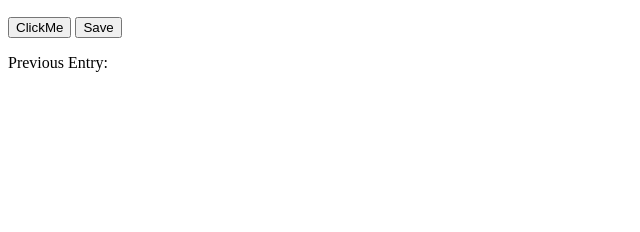
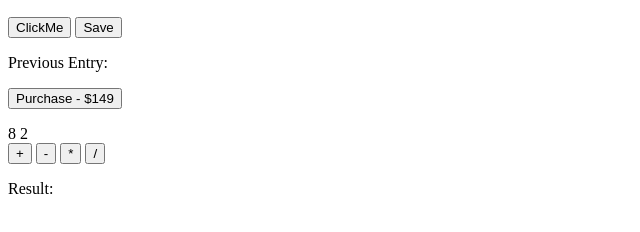
Before and after one commit to alokonyin/js_basics, a plain HTML site: page index.html in a window 1280 px wide. Shown: the part 110-342 px from the top of the page, without its empty margins (0-640 px from the left). Drawn offline with Linux system fonts and the light colour scheme.

Commit message:
added simple calculator

```diff
--- a/index.html
+++ b/index.html
@@ -11,6 +11,17 @@
     <button id="count-btn" onclick=" increment()">ClickMe</button>
     <button id="save-btn" onclick=" save()">Save</button>
     <p id="saveEl">Previous Entry: </p>
+    <button id="item" onclick="Purchase()">Purchase - $149</button>
+    <p id="error" style="color: red;"></p>
+
+    <span id="num1">8</span>
+    <span id="num2">2</span>
+    <br>
+    <button onclick="add()">+</button>
+    <button onclick="sub()">-</button>
+    <button onclick="mult()">*</button>
+    <button onclick="div()">/</button>
+    <p id="result">Result: </p>
     <script src="index.js"></script>
 </body>
 </html>
--- a/index.js
+++ b/index.js
@@ -14,3 +14,64 @@ function save() {
     countEl.textContent = 0
     count = 0
 }
+
+//PRAC1
+// let firstName = "Anyuon"
+// let lastName = "Wang"
+
+// let fullName = firstName + " " + lastName
+// console.log(fullName)
+// function logsOut() {
+//     console.log(firstName + " " + lastName + " logged out")
+// }
+
+// logsOut()
+// let myPoints = 3
+
+// function add3Points() {
+//     myPoints += 3
+//     console.log(myPoints)
+// }
+
+// function remove1Point() {
+//     myPoints -= 1
+//     console.log(myPoints)
+// }
+
+// add3Points()
+// add3Points()
+// add3Points()
+// add3Points()
+// remove1Point()
+// remove1Point()
+
+// let errorMessage = document.getElementById('error')
+
+// function Purchase() {
+//     errorMessage.textContent = "Something went wrong"
+// }
+
+//CALCULATOR CHALLENGE
+let res = document.getElementById('result')
+num1 = 6
+num2 = 8
+function add() {
+    let addition = num1 + num2
+    res.textContent += addition
+    res = 0
+}
+function sub() {
+    let subtraction = num1 - num2
+    res.textContent += subtraction
+    res = 0
+}
+function mult() {
+    let multiplication = num1 * num2
+    res.textContent += multiplication
+    res = 0
+}
+function div() {
+    let division = num1 / num2
+    res.textContent += division
+    res = 0
+}
```
